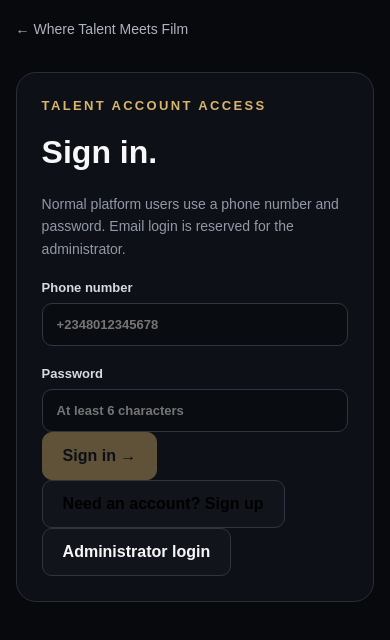
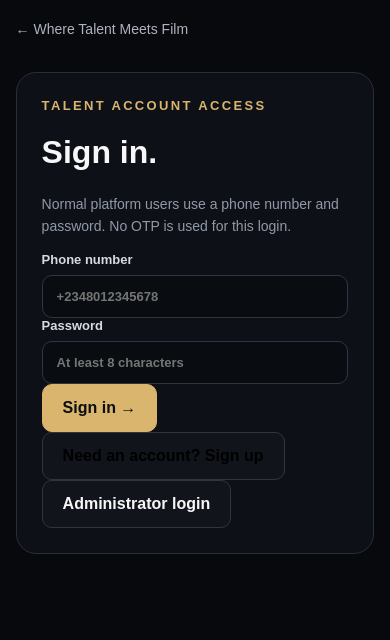
Before and after one commit to malvis01/where-talent-meets-film, a Next.js app: page /login in a window 390 px wide. Shown: the top 640 px of the page. Built offline with nearby package versions, Linux system fonts and the light colour scheme; no server answers.

Commit message:
Fix phone/password login feedback and redirect to visible account dashboard

```diff
--- a/app/login/page.tsx
+++ b/app/login/page.tsx
@@ -1,6 +1,6 @@
 'use client'
 
-import { useState } from 'react'
+import { FormEvent, useState } from 'react'
 import { supabase } from '@/lib/supabase'
 
 function normalizePhone(value: string) {
@@ -14,19 +14,20 @@ export default function LoginPage() {
   const [message, setMessage] = useState('')
   const [busy, setBusy] = useState(false)
 
-  async function submit() {
+  async function submit(event?: FormEvent) {
+    event?.preventDefault()
+    if (busy) return
     setBusy(true)
     setMessage('')
 
+    try {
       const normalizedPhone = normalizePhone(phone)
       if (!/^\+[1-9]\d{7,14}$/.test(normalizedPhone)) {
         setMessage('Enter a valid international phone number, including the country code (for example, +2348012345678).')
-      setBusy(false)
         return
       }
-    if (password.length < 6) {
-      setMessage('Password must be at least 6 characters.')
-      setBusy(false)
+      if (password.length < 8) {
+        setMessage('Password must be at least 8 characters.')
         return
       }
 
@@ -36,12 +37,25 @@ export default function LoginPage() {
 
       if (result.error) {
         setMessage(result.error.message)
-    } else if (mode === 'signup' && !result.data.session) {
-      setMessage('Account created, but phone confirmation is still enabled. Turn off phone confirmation in Supabase Auth so normal users can enter with phone and password only.')
-    } else {
-      window.location.href = '/payments'
+        return
       }
+
+      if (!result.data.user) {
+        setMessage('Supabase did not return an account. Please try again.')
+        return
+      }
+
+      if (!result.data.session) {
+        setMessage('The account was created, but Supabase is still requiring phone confirmation. Turn off phone confirmation in Authentication → Providers → Phone, then try again.')
+        return
+      }
+
+      window.location.assign('/account')
+    } catch (error) {
+      setMessage(error instanceof Error ? error.message : 'Something went wrong while signing in. Please try again.')
+    } finally {
       setBusy(false)
+    }
   }
 
   return (
@@ -50,12 +64,14 @@ export default function LoginPage() {
       <div className="payment-card auth-card">
         <div className="eyebrow">Talent account access</div>
         <h1>{mode === 'login' ? 'Sign in.' : 'Create your account.'}</h1>
-        <p className="muted">Normal platform users use a phone number and password. Email login is reserved for the administrator.</p>
-        <label>Phone number<input type="tel" value={phone} onChange={(e) => setPhone(e.target.value)} placeholder="+2348012345678" autoComplete="tel" inputMode="tel" /></label>
-        <label>Password<input type="password" value={password} onChange={(e) => setPassword(e.target.value)} placeholder="At least 6 characters" autoComplete={mode === 'login' ? 'current-password' : 'new-password'} /></label>
-        {message && <div className="info-box"><p>{message}</p></div>}
-        <button className="btn primary" disabled={busy || !phone || !password} onClick={submit}>{busy ? 'Please wait…' : mode === 'login' ? 'Sign in →' : 'Create account →'}</button>
-        <button className="btn secondary" onClick={() => { setMode(mode === 'login' ? 'signup' : 'login'); setMessage('') }}>{mode === 'login' ? 'Need an account? Sign up' : 'Already have an account? Sign in'}</button>
+        <p className="muted">Normal platform users use a phone number and password. No OTP is used for this login.</p>
+        <form onSubmit={submit}>
+          <label>Phone number<input type="tel" value={phone} onChange={(e) => setPhone(e.target.value)} placeholder="+2348012345678" autoComplete="tel" inputMode="tel" required /></label>
+          <label>Password<input type="password" value={password} onChange={(e) => setPassword(e.target.value)} placeholder="At least 8 characters" autoComplete={mode === 'login' ? 'current-password' : 'new-password'} required /></label>
+          {message && <div className="info-box" role="alert"><strong>Account update</strong><p>{message}</p></div>}
+          <button className="btn primary" type="submit" disabled={busy}>{busy ? 'Signing in…' : mode === 'login' ? 'Sign in →' : 'Create account →'}</button>
+        </form>
+        <button className="btn secondary" type="button" disabled={busy} onClick={() => { setMode(mode === 'login' ? 'signup' : 'login'); setMessage('') }}>{mode === 'login' ? 'Need an account? Sign up' : 'Already have an account? Sign in'}</button>
         <a className="btn secondary" href="/admin/login">Administrator login</a>
       </div>
     </main>
```
Lines whose indentation alone changed are shown as unchanged.
